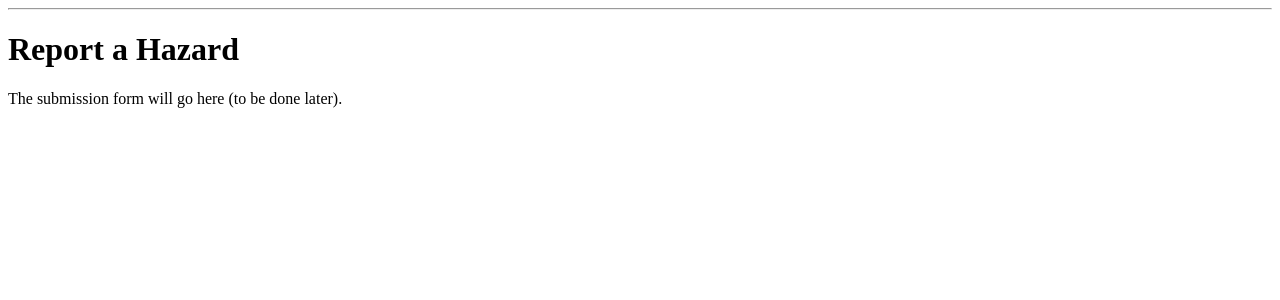
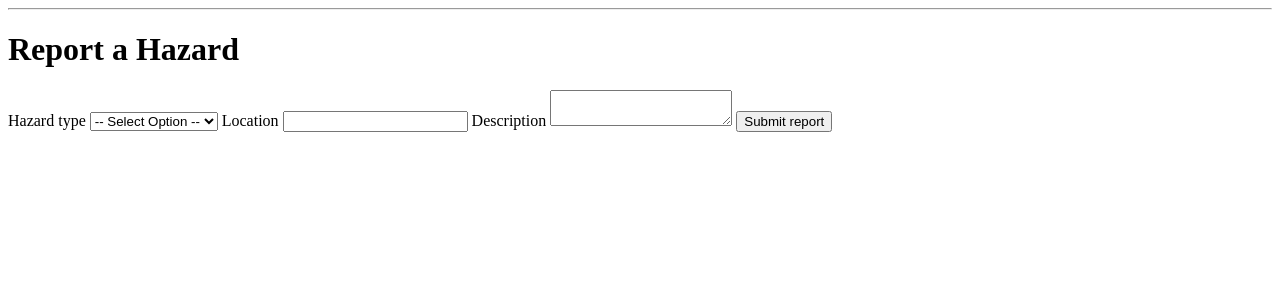
Before and after one commit to arnavranjan1/pothole-reporter, a Flask app: page /report in a window 1280 px wide. Shown: the part 26-326 px from the top of the page. Run offline with Flask 3, Linux system fonts and the light colour scheme.

Commit message:
Add edhazard report form with validation and PRG

```diff
--- a/app.py
+++ b/app.py
@@ -1,12 +1,33 @@
-from flask import Flask, render_template            #for importing the framework, pulls Flask class from flask lib
+from flask import Flask, render_template, request, redirect, url_for, flash            #for importing the framework, pulls Flask class from flask lib
 app = Flask(__name__)                               #creating the application ("waiter" as per analogy) Flask blueprint hands us an app
+app.secret_key = "dev-secret-change-me"
+
+reports_store = []                                  #temporary in-memory store — resets every time the server restarts. Placeholder for the PostgreSQL table coming later. Named reports_store (not reports) to avoid colliding with the reports() view function below.
 
 @app.route("/")                                     #decorator, pythons way of attaching extra behavior, when req comes in for URL / run the fn below, / is the root, the homepage what you get after this url with nothing after slash http://127.0.0.1:5000/
 def home():                                         #just a normal python function named home nothing special on its own, it could be named anything. What makes it a web function is the line above it.
     return render_template("index.html")     #the return line is the response side, whatever the function returns becomes the content sent back to the browser, rn it returns a plain string, so the browser shows that text, later this same return will hand back a full HTML page instead but the mechanism is identical i.e. the function returns, that's what the browser receives.
 
-@app.route("/report")
+@app.route("/report", methods = ["GET", "POST"])
 def report():
+    if request.method == "POST":
+        hazard_type = request.form.get("hazard_type", "").strip()      #strip removes trailing or starting spaces
+        location = request.form.get("location", "").strip()
+        description = request.form.get("description", "").strip()
+
+        if not hazard_type or not location:
+            flash("Please choose a hazard type and enter a location.")
+            return redirect(url_for("report"))
+
+        reports_store.append({
+            "hazard_type" : hazard_type,
+            "location" : location,
+            "description" : description,
+        })
+
+        flash("Thanks! Your report has been submitted.")
+        return redirect(url_for("home"))
+
     return render_template("report.html")
 
 @app.route("/reports")
--- a/templates/base.html
+++ b/templates/base.html
@@ -3,7 +3,7 @@
 <html lang="en">
 <head>
     <meta charset="UTF-8">
-    <meta name="viewport" content="width=device-width, initial-scale=1.0">
+    <meta name="viewport" content="width=device-width, initial-scale=1.0"> <!-- adjusts for mobile -->
     <title> {% block title %} Pothole Reporter {% endblock %} </title>
 </head>
 <body>
@@ -12,8 +12,17 @@
         <a href="{{ url_for('report') }}">Report a Hazard</a> |
         <a href="{{ url_for('reports') }}">All Reports </a>
     </nav>
-    <hr>
+    <hr> <!-- creates horizontal line -->
     <main>
+        {% with messages = get_flashed_messages() %}
+            {% if messages %}
+                <ul class="flashes">
+                    {% for message in messages %}
+                        <li>{{ message }}</li>
+                    {% endfor %}
+                </ul>
+            {% endif %}
+        {% endwith %}
         {% block content %}{% endblock %}
     </main>
 </body>
--- a/templates/report.html
+++ b/templates/report.html
@@ -3,5 +3,23 @@
 {% block title %}Report a Hazard{% endblock %}
 {% block content %}
     <h1>Report a Hazard</h1>
-    <p>The submission form will go here (to be done later).</p>
+
+    <form action= "{{url_for('report')}}" method="post">
+        <label for="hazard_type">Hazard type</label>
+        <select name="hazard_type" id="hazard_type">
+            <option value="">-- Select Option --</option>
+            <option value="pothole">Pothole</option>
+            <option value="streetlight">Broken streetlight</option>
+            <option value="garbage">Garbage</option>
+            <option value="flooding">Flooding</option>
+        </select>
+
+        <label for="location">Location</label>
+        <input type="text" name="location" id="location">
+
+        <label for="description">Description</label>
+        <textarea name="description" id="description"></textarea>
+
+        <button type="submit">Submit report</button>
+    </form>
 {% endblock %}
```
